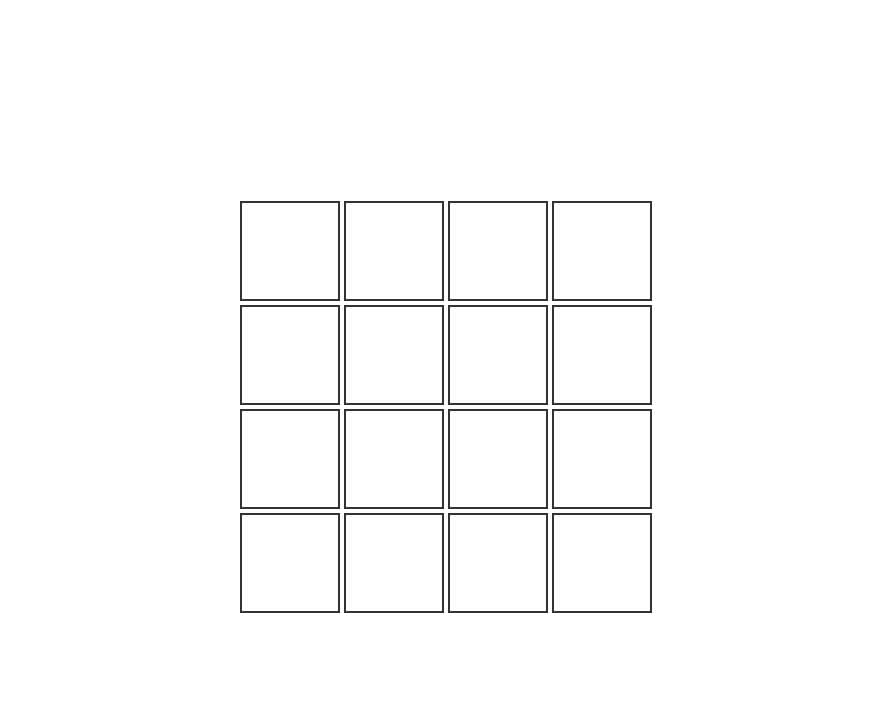
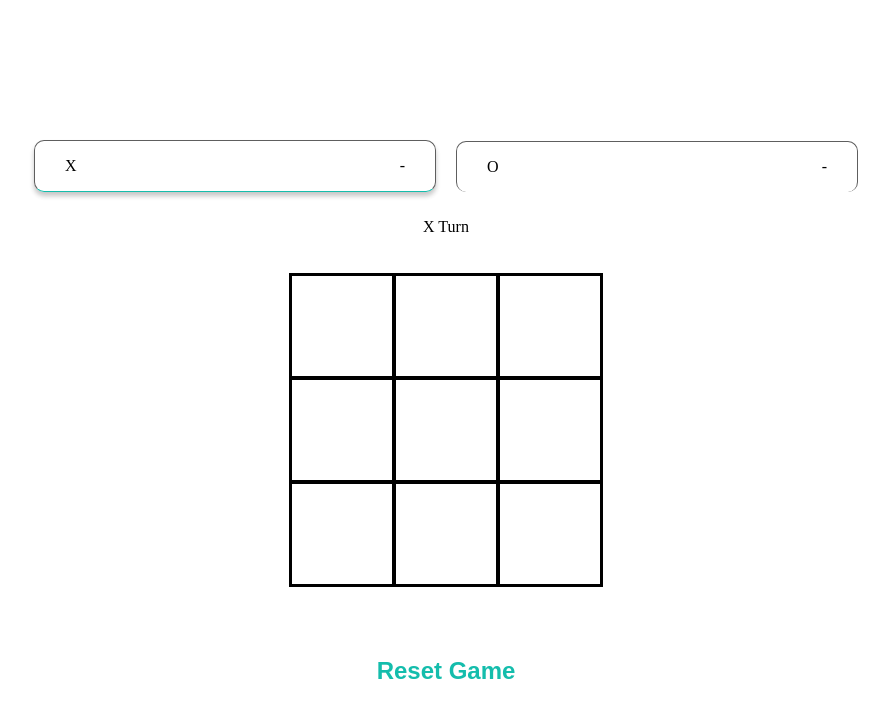
Before and after one commit to viettrung2103/tic-tac-toe, a React (Vite) app: page / in a window 1280 px wide. Shown: the top 718 px of the page, without its empty margins (194-1083 px from the left). Built offline with nearby package versions, Linux system fonts and the light colour scheme.

Commit message:
finish almost all task, only background for the grid and have the grid display as in tic tac toe ;

```diff
--- a/src/App.css
+++ b/src/App.css
@@ -4,18 +4,117 @@
   align-items: center;
   justify-content: center;
   height: 100vh;
+  padding: 0;
+  margin: 0;
 }
+
+.header {
+  display: flex;
+  flex-direction: column;
+  justify-content: center;
+  align-items: center;
+  width: 100%;
+}
+
+.dashboard {
+  display: flex;
+  flex-direction: row;
+  justify-content: center;
+  align-items: center;
+  width: 100%;
+}
+.winner-container {
+  display: flex;
+  flex-direction: row;
+  align-items: center;
+  justify-content: space-between;
+  border: #5e5e5e 1px solid;
+  width: 340px;
+  padding-left: 30px;
+  padding-right: 30px;
+  margin: 10px;
+  border-radius: 10px;
+  border-bottom-style: hidden;
+}
+
+.winner-container:hover {
+  cursor: pointer;
+}
+
+.player-turn {
+  border-bottom: 1.5px solid #14bdac;
+  box-shadow: 0 4px 5px rgba(0, 0, 0, 0.16), 0 4px 5px rgba(0, 0, 0, 0.08);
+}
+
+.container {
+  display: flex;
+  flex-direction: column;
+  align-items: center;
+  justify-content: center;
+  /* background-color: #14bdac; */
+  background-color: #fff;
+  width: 100%;
+}
+
+.board {
+  margin-top: 1rem;
+  margin-bottom: 1rem;
+}
+
+.grid-item {
+  outline: 3px solid black;
+}
+
+/* .grid-item:first-of-type {
+  outline-color:saddlebrown ;
+} */
+/* .grid-item:first-child {
+  outline-top: none;
+  outline-left: none;
+}
+
+.grid-item:last-child {
+  outline-bottom: none;
+}
+
+.grid-item:nth-child(3n + 1) {
+  outline-left: none;
+}
+
+.grid-item:nth-child(3n) {
+  outline-right: none;
+}  */
 .square {
-  background: #fff;
-  border: 1px solid #999;
-  float: left;
-  font-size: 24px;
+  width: 100%;
+  height: 100%;
+  font-size: 3rem;
   font-weight: bold;
-  line-height: 34px;
-  height: 34px;
-  margin-right: -1px;
-  margin-top: -1px;
-  padding: 0;
-  text-align: center;
-  width: 34px;
+  /* background-origin: padding-box; */
+  /* border: 2px solid #999; */
+  background-color: #fff;
+  border: none;
 }
+
+.reset-container {
+  margin-top: 3rem;
+  background-color: #fff;
+  display: flex;
+  flex-direction: row;
+  justify-content: center;
+  width: 100%;
+}
+
+.reset-btn {
+  /* background-color: #14bdac; */
+  color: #14bdac;
+  background-color: #fff;
+  font-size: 1.5rem;
+  font-weight: bold;
+  border: none;
+  border-radius: 5px;
+  padding: 10px 20;
+}
+.reset-btn:hover {
+  cursor: pointer;
+  background-color: #fff;
+}
--- a/src/App.jsx
+++ b/src/App.jsx
@@ -4,19 +4,40 @@ import viteLogo from "/vite.svg";
 import "./App.css";
 
 import Board from "./components/Board";
+import DashBoard from "./components/DashBoard";
 
 function App() {
   const [winner, setWinner] = useState(null);
   const [running, setRunning] = useState(false);
+  const [isWin, setIsWin] = useState(false);
+  const [isDraw, setIsDraw] = useState(false);
+  const [totalGames, setTotalGames] = useState(0);
+  const [count, setCount] = useState(0);
   return (
     <div className="app">
-      {!running && <h1>Winner is {winner}</h1>}
+      <DashBoard
+        winner={winner}
+        isDraw={isDraw}
+        totalGames={totalGames}
+        running={running}
+        count={count}
+      />
+      {!running && <h1>Game Over</h1>}
+      {isWin ? <h1>Winner is {winner}</h1> : isDraw && <h1>Draw</h1>}
+
       <Board
-        row={4}
-        col={4}
+        row={3}
+        col={3}
+        count={count}
+        setCount={setCount}
+        winner={winner}
         setWinner={setWinner}
         setRunning={setRunning}
+        setIsWin={setIsWin}
+        setIsDraw={setIsDraw}
         running={running}
+        totalGames={totalGames}
+        setTotalGames={setTotalGames}
       />
     </div>
   );
--- a/src/components/Board.jsx
+++ b/src/components/Board.jsx
@@ -1,8 +1,21 @@
 import { useEffect, useState } from "react";
 import Square from "./Square";
 
-const Board = ({ row, col, setWinner, running, setRunning }) => {
-  const [count, setCount] = useState(0);
+const Board = ({
+  row,
+  col,
+  winner,
+  setWinner,
+  running,
+  setRunning,
+  setIsWin,
+  setIsDraw,
+  totalGames,
+  setTotalGames,
+  count,
+  setCount,
+}) => {
+  // const [count, setCount] = useState(0);
   const [squares, setSquares] = useState([]);
   const [boardCreated, setBoardCreate] = useState(false);
 
@@ -15,12 +28,10 @@ const Board = ({ row, col, setWinner, running, setRunning }) => {
       }
       grid.push(row);
     }
-    setSquares(grid);
+    setSquares((s) => grid);
   };
 
   const checkWinner = (player) => {
-    // let player = "X";
-    // isWin = false;
     if (checkRowWin(player)) {
       return true;
     }
@@ -104,6 +115,33 @@ const Board = ({ row, col, setWinner, running, setRunning }) => {
     return false;
   };
 
+  const checkDraw = () => {
+    // isDraw = false;
+    for (let i = 0; i < row; i++) {
+      for (let j = 0; j < col; j++) {
+        if (squares[i][j] === null) {
+          // if there is empty cell; return
+          return false;
+        }
+      }
+    }
+    // when all cell is filled, return true
+    return true;
+  };
+
+  const handleReset = () => {
+    console.log("reset");
+    // setSquares((s) => []);
+    // setBoardCreate((bc) => false);
+
+    setCount((c) => 0);
+    setRunning((r) => true);
+    setIsWin((iw) => false);
+    setIsDraw((d) => false);
+    // setWinner((w) => null);
+    createGrid(row, col);
+  };
+
   // init board
   useEffect(() => {
     createGrid(row, col);
@@ -113,35 +151,53 @@ const Board = ({ row, col, setWinner, running, setRunning }) => {
 
   //check winner
   useEffect(() => {
-    if (boardCreated) {
+    if (boardCreated && running) {
       if (checkWinner("X")) {
-        console.log("X win");
         setWinner("X");
+        setIsWin((w) => true);
         setRunning((r) => false);
+        setTotalGames((g) => g + 1);
       } else if (checkWinner("O")) {
-        console.log("O win");
         setWinner("O");
+        setIsWin((w) => true);
         setRunning((r) => false);
+        setTotalGames((g) => g + 1);
+      } else if (checkDraw()) {
+        setIsDraw((d) => true);
+        setRunning((r) => false);
+        setTotalGames((g) => g + 1);
       }
     }
   }, [squares]);
 
   const handleClick = (rowIndex, colIndex) => {
     if (running) {
-      console.log(`click pos(${rowIndex}, ${colIndex})`);
+      console.log(`click pos(${rowIndex}, ${colIndex}, )`);
       const newSquares = [...squares];
-      if (count % 2 === 0) {
-        newSquares[rowIndex][colIndex] = "X";
-      } else {
-        newSquares[rowIndex][colIndex] = "O";
+
+      // make sure clicked cell cannot be changed
+      if (newSquares[rowIndex][colIndex] == null) {
+        if (count % 2 === 0) {
+          newSquares[rowIndex][colIndex] = isTotalGameEven() ? "X" : "O";
+        } else {
+          newSquares[rowIndex][colIndex] = isTotalGameEven() ? "O" : "X";
+        }
+        setCount((c) => c + 1);
+        setSquares((s) => newSquares);
       }
-      setCount((c) => c + 1);
-      setSquares((s) => newSquares);
+    }
+  };
+
+  const isTotalGameEven = () => {
+    if (totalGames % 2 === 0) {
+      return true;
+    } else {
+      return false;
     }
   };
 
   return (
-    <div>
+    <div className="container">
       <div
         className="board"
         style={{
@@ -149,18 +205,16 @@ const Board = ({ row, col, setWinner, running, setRunning }) => {
           gridTemplateColumns: `repeat(${col}, 100px)`,
           gridTemplateRows: `repeat(${row}, 100px)`,
           gap: "4px",
-          backgroundColor: "#fff",
+          // backgroundColor: "#14bdac",
           padding: "8px",
+          border: "none",
+          gridGap: "2",
         }}
       >
         {squares.map((row, rowIndex) => (
           <div key={rowIndex} className="row" style={{ display: "contents" }}>
             {row.map((col, colIndex) => (
-              <div key={colIndex} className="col">
-                {/* {
-                  (console.log("row ", row, " ,collumn ", col),
-                  console.log("row idx ", rowIndex, " ,collumn idx", colIndex))
-                } */}
+              <div key={colIndex} className="col grid-item ">
                 <Square
                   handleClick={handleClick}
                   rowIdx={rowIndex}
@@ -172,6 +226,11 @@ const Board = ({ row, col, setWinner, running, setRunning }) => {
           </div>
         ))}
       </div>
+      <div className="reset-container">
+        <button className="reset-btn" onClick={handleReset} s>
+          Reset Game
+        </button>
+      </div>
     </div>
   );
 };
--- /dev/null
+++ b/src/components/DashBoard.jsx
@@ -0,0 +1,104 @@
+import { useState, useEffect } from "react";
+
+const DashBoard = ({ winner, isDraw, totalGames, running, count }) => {
+  const [xWinNum, setXWinNum] = useState(0);
+  const [oWinNum, setOWinNum] = useState(0);
+  const [playerStart, setPlayerStart] = useState("X");
+
+  useEffect(() => {
+    console.log("winner in useEffect", winner);
+    console.log("xWinNum", xWinNum);
+    console.log("oWinNum", oWinNum);
+    setPlayer();
+    incrementWinNum();
+  }, [winner, running]);
+
+  const incrementWinNum = () => {
+    console.log("is running", running);
+    if (winner === "X") {
+      console.log("X win");
+      setXWinNum((x) => x + 1);
+    } else if (winner === "O") {
+      console.log("O win");
+      setOWinNum((o) => o + 1);
+    }
+  };
+
+  const setPlayer = () => {
+    if (isTotalGameEven()) {
+      setPlayerStart((p) => "X");
+    } else {
+      setPlayerStart((p) => "O");
+    }
+  };
+
+  const playerXStart = () => {
+    return playerStart === "X";
+  };
+
+  const playerOStart = () => {
+    return playerStart === "O";
+  };
+
+  const isTotalGameEven = () => {
+    if (totalGames % 2 === 0) {
+      return true;
+    } else {
+      return false;
+    }
+  };
+  const isCountEven = () => {
+    return count % 2 === 0;
+  };
+
+  const getPlayerTurn = () => {
+    if (playerXStart()) {
+      return isCountEven() ? "X" : "O";
+    } else {
+      return isCountEven() ? "O" : "X";
+    }
+  };
+
+  return (
+    <div className="header">
+      <div className="dashboard">
+        <div
+          className={`winner-container ${
+            playerXStart() && running
+              ? isCountEven()
+                ? "player-turn"
+                : ""
+              : running
+              ? !isCountEven()
+                ? "player-turn"
+                : ""
+              : ""
+          }`}
+        >
+          <p>X</p>
+          <p>{xWinNum === 0 ? "-" : xWinNum}</p>
+        </div>
+        <div
+          className={`winner-container  ${
+            playerOStart() && running
+              ? isCountEven()
+                ? "player-turn"
+                : ""
+              : running
+              ? !isCountEven()
+                ? "player-turn"
+                : ""
+              : ""
+          }`}
+        >
+          <p>O</p>
+          <p>{oWinNum === 0 ? "-" : oWinNum}</p>
+        </div>
+      </div>
+      <div className="player-turn-text">
+        {running && <p>{getPlayerTurn()} Turn</p>}
+      </div>
+    </div>
+  );
+};
+export default DashBoard;
--- a/src/components/Square.jsx
+++ b/src/components/Square.jsx
@@ -1,7 +1,12 @@
-import { useState } from "react";
+import { useEffect, useState } from "react";
 
 const Square = ({ rowIdx, colIdx, handleClick, squares }) => {
   const [value, setValue] = useState(null);
+
+  useEffect(() => {
+    // console.log("reset ", isReset);
+    setValue(squares[rowIdx][colIdx]);
+  }, [squares]);
 
   const handleButtonClick = () => {
     // console.log("clicked", rowIdx, colIdx);
@@ -13,15 +18,6 @@ const Square = ({ rowIdx, colIdx, handleClick, squares }) => {
     <button
       className="square"
       onClick={handleButtonClick}
-      style={{
-        width: "100px",
-        height: "100px",
-        fontSize: "24px",
-        fontWeight: "bold",
-        border: "2px solid #333",
-        backgroundColor: "#fff",
-        cursor: "pointer",
-      }}
     >
       {value}
     </button>
```
